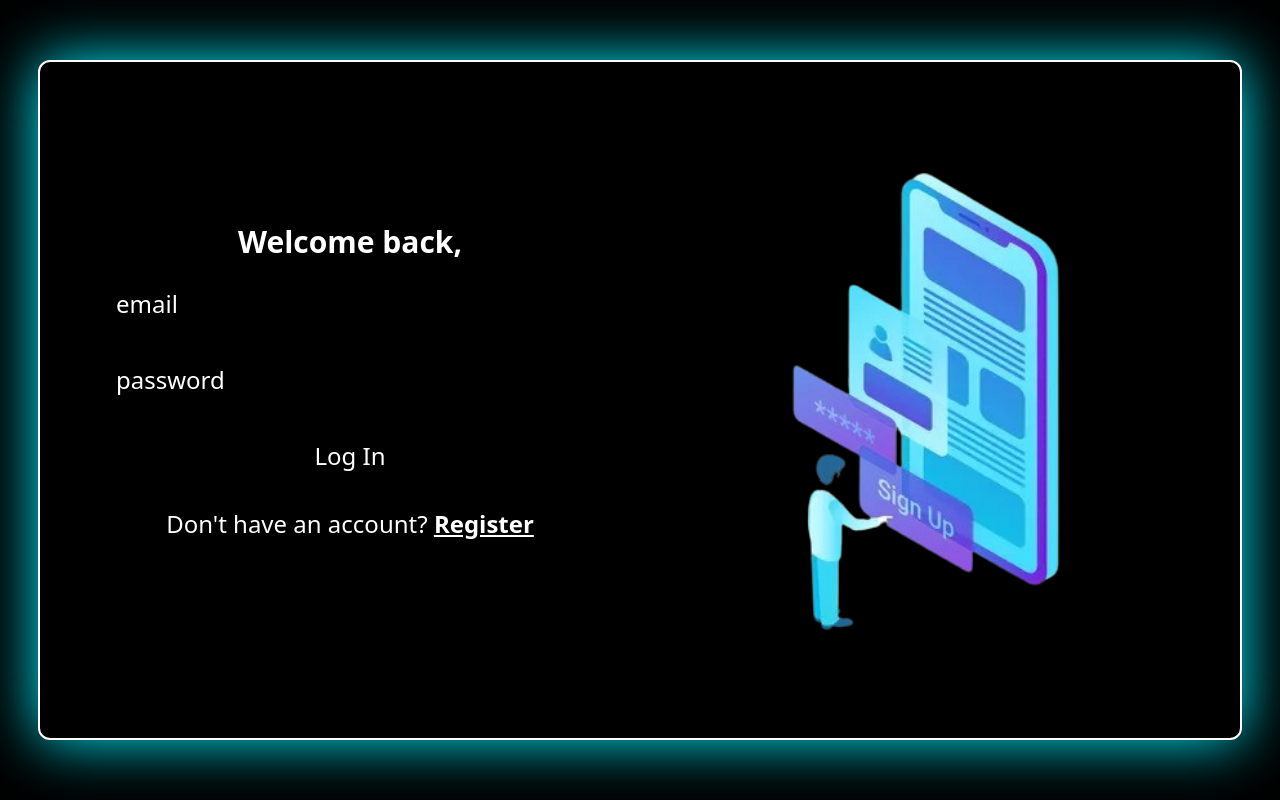
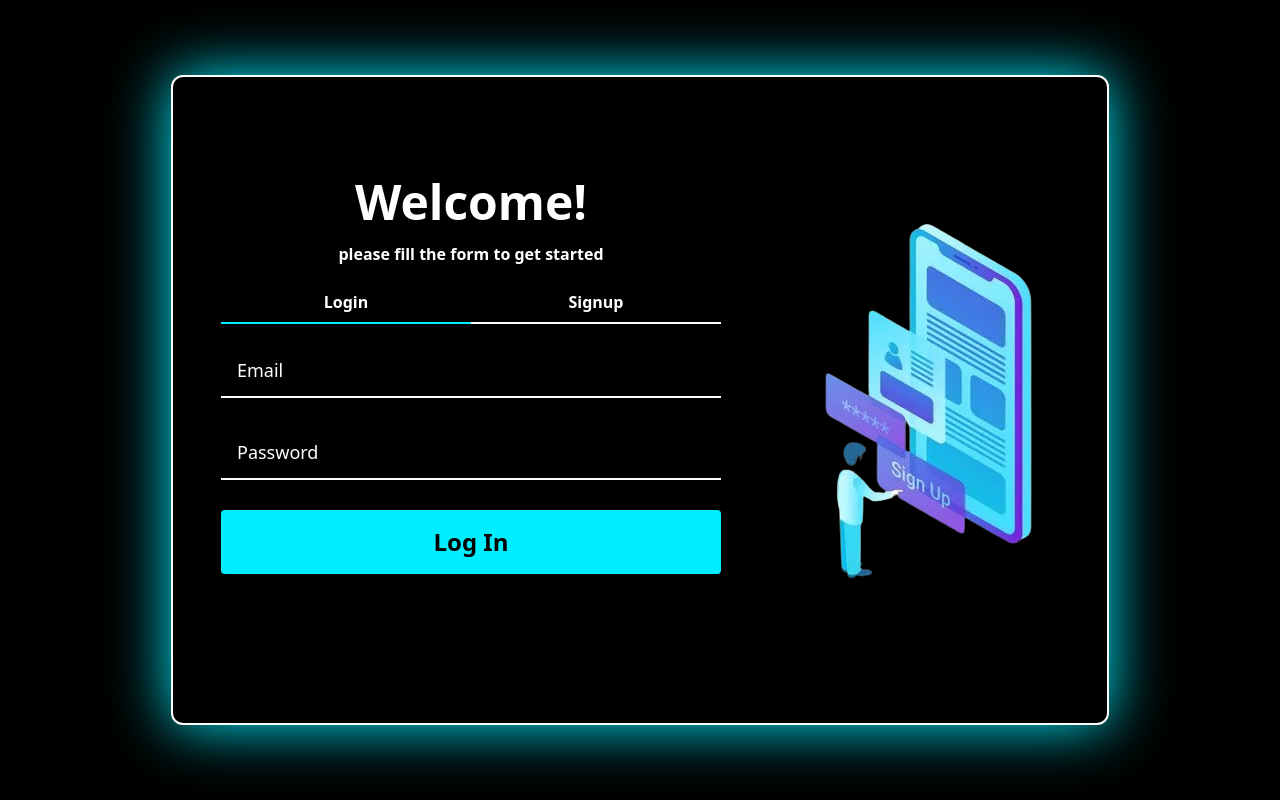
Before and after one commit to troyodia/CHAT-APP, a React (Create React App) app in the folder client/: page /login in a window 1280 px wide. Built offline with nearby package versions, Linux system fonts and the light colour scheme; no server answers.

Commit message:
redesign register/signup page

```diff
--- a/client/src/App.js
+++ b/client/src/App.js
@@ -1,7 +1,7 @@
 import { useState } from "react";
 import "./App.css";
 import LoginScreen from "./pages/Login";
-import RegisterScreen from "./pages/Register";
+import ProfileScreen from "./pages/Profile";
 import { BrowserRouter, Route, Routes } from "react-router-dom";
 import { UserProvider } from "./use-contexts/userContext";
 import ChatPage from "./pages/ChatPage";
@@ -10,11 +10,11 @@ function App() {
     <UserProvider>
       <BrowserRouter>
         <Routes>
+          <Route path="/login" element={<LoginScreen></LoginScreen>}></Route>
           <Route
             path="/register"
-            element={<RegisterScreen></RegisterScreen>}
+            element={<ProfileScreen></ProfileScreen>}
           ></Route>
-          <Route path="/login" element={<LoginScreen></LoginScreen>}></Route>
           <Route path="/chat-page" element={<ChatPage></ChatPage>}></Route>
         </Routes>
       </BrowserRouter>
--- a/client/src/pages/Login.jsx
+++ b/client/src/pages/Login.jsx
@@ -9,7 +9,9 @@ import regsiterImage from "../images/signupimage.png";
 export default function LoginScreen() {
   const [email, setEmail] = useState("");
   const [password, setPassword] = useState("");
+  const [confirmPassword, setConfirmPassword] = useState("");
   const [error, setError] = useState("");
+  const [toggle, setToggle] = useState(false);
   const naviagate = useNavigate();
   const url = "http://localhost:5000/api/v1/auth/login";
 
@@ -43,54 +45,149 @@ export default function LoginScreen() {
   };
   return (
     <div className="h-screen flex justify-center items-center bg-black">
-      <div className="p-12 text-black flex justify-center items-center bg-black rounded-xl border-2 border-solid border-white shadow-[0_0px_60px_rgba(0,238,255)] rounded">
+      <div className="p-12 text-black flex justify-center items-center bg-black rounded-xl border-2 border-solid border-white shadow-[0_0px_60px_rgba(0,238,255)] rounded h-[650px]">
+        <div className="flex-1 flex-col w-[500px]">
+          <div className="">
+            <div>
+              <p className="text-center text-5xl text-white font-bold mb-4">
+                {" "}
+                Welcome!{" "}
+              </p>
+              <p className="text-center text-base text-white font-bold mb-6">
+                {" "}
+                please fill the form to get started
+              </p>
+            </div>
+            <div className="flex justify-evenly text-base text-white mb-2 font-semibold">
+              <button
+                className="w-full bg-transparent"
+                onClick={() => {
+                  setToggle(false);
+                }}
+              >
+                Login
+              </button>
+              <button
+                className="w-full bg-transparent"
+                onClick={() => {
+                  setToggle(true);
+                }}
+              >
+                Signup
+              </button>
+            </div>
+            <div className="flex mb-8">
+              <div
+                className={`h-0.5 w-1/2 ${
+                  !toggle ? "bg-[#00eeff]" : "bg-white"
+                }`}
+              ></div>
+              <div
+                className={`h-0.5 w-1/2 ${
+                  toggle ? "bg-[#00eeff]" : "bg-white"
+                }`}
+              ></div>
+            </div>
+          </div>
+          {!toggle ? (
             <form
-          className="m-3 mb-12 flex w-full max-w-[500px] text-white flex-col
+              className=" mb-12 flex w-full text-white flex-col
       space-y-3 text-2xl font-medium"
               onSubmit={(e) => {
                 e.preventDefault();
                 loginUser();
               }}
             >
-          <div>
-            <p className="text-center text-3xl text-white font-bold">
-              {" "}
-              Welcome back,{" "}
-            </p>
-          </div>
               <input
                 type="text"
-            className="rounded px-4 py-4 w-full bg-black/60 placeholder-white outline-none"
-            placeholder="email"
+                className="rounded px-4 w-full border border-0 bg-black placeholder-white outline-none text-lg"
+                placeholder="Email"
                 value={email}
                 onChange={(e) => {
                   setEmail(e.target.value);
                 }}
               ></input>
+              <div className="h-0.5 bg-white"></div>
+              <div className="h-4"></div>
               <input
                 type="password"
-            className="rounded px-4 py-4 w-full bg-black/60 placeholder-white outline-none"
-            placeholder="password"
+                className="rounded px-4 w-full border border-0 bg-black placeholder-white outline-none text-lg"
+                placeholder="Password"
                 value={password}
                 onChange={(e) => {
                   setPassword(e.target.value);
                 }}
               ></input>
-          <button className="rounded bg-black px-4 py-4 text-white">
+              <div className="h-0.5 bg-white"></div>
+              <div className="h-1.5"></div>
+
+              <button className="rounded bg-[#00eeff] px-4 py-4 text-black font-semibold mt-2">
                 Log In
               </button>
-          <p className="mx-auto pt-2 text-white ">
-            Don't have an account?{" "}
-            <Link
-              to="/register"
-              className="text-white  font-bold underline underline-offset-6"
+            </form>
+          ) : (
+            <form
+              className=" mb-12 flex w-full text-white flex-col
+      space-y-3 text-2xl font-medium"
+              onSubmit={(e) => {
+                e.preventDefault();
+                // loginUser();
+                toast.success("Registered Successfully!", {
+                  position: "bottom-right",
+                  autoClose: 5000,
+                  hideProgressBar: false,
+                  closeOnClick: true,
+                  pauseOnHover: true,
+                  draggable: true,
+                  progress: undefined,
+                  theme: "dark",
+                });
+                naviagate("/profile");
+              }}
             >
-              Register
-            </Link>
-          </p>
+              <input
+                type="text"
+                className="rounded px-4 w-full border border-0 bg-black placeholder-white outline-none text-lg"
+                placeholder="Email"
+                value={email}
+                onChange={(e) => {
+                  setEmail(e.target.value);
+                }}
+              ></input>
+              <div className="h-0.5 bg-white"></div>
+              <div className="h-4"></div>
+              <input
+                type="password"
+                className="rounded px-4 w-full border border-0 bg-black placeholder-white outline-none text-lg"
+                placeholder="Password"
+                value={password}
+                onChange={(e) => {
+                  setPassword(e.target.value);
+                }}
+              ></input>
+              <div className="h-0.5 bg-white"></div>
+              <div className="h-4"></div>
+              <input
+                type="password"
+                className="rounded px-4 w-full border border-0 bg-black placeholder-white outline-none text-lg"
+                placeholder="Confirm Password"
+                value={password}
+                onChange={(e) => {
+                  setConfirmPassword(e.target.value);
+                }}
+              ></input>
+              <div className="h-0.5 bg-white"></div>
+              <div className="h-1.5"></div>
+
+              <button className="rounded bg-[#00eeff] px-4 py-4 text-black font-semibold mt-2">
+                Log In
+              </button>
             </form>
-        <div className="flex w-[700px] ">
-          <img className="w-full" src={regsiterImage} alt=""></img>
+          )}
+        </div>
+
+        <div className="flex ml-20">
+          <img className="object-cover" src={regsiterImage} alt=""></img>
         </div>
       </div>
     </div>
--- a/client/src/pages/Register.jsx
+++ b/client/src/pages/Profile.jsx
@@ -5,7 +5,8 @@ import defaultImg from "../images/default.png";
 import { UserState } from "../use-contexts/userContext";
 import UploadImage from "../components/UploadImage";
 import { toast } from "react-toastify";
-export default function RegisterScreen() {
+
+export default function ProfileScreen() {
   const [firstname, setFirstname] = useState("");
   const [lastname, setLastname] = useState("");
   const [email, setEmail] = useState("");
@@ -59,7 +60,7 @@ export default function RegisterScreen() {
     setImageData(imgData);
   };
   return (
-    <div className=" flex  items-center justify-center h-screen text-white bg-cover bg-[url('./images/background.jpg')]">
+    <div className=" flex  items-center justify-center h-screen text-white bg-cover">
       <div className="mx-2 flex flex-col w-[900px] h-[800px] justify-center items-center bg-black/30 backdrop-blur-md border-2 border-solid border-transparent rounded">
         <p className="mb-6 text-center text-white text-3xl font-bold">
           Create an Account
```
Also changed, not shown: client/src/images/signupimage.png. Lines whose indentation alone changed are shown as unchanged.
